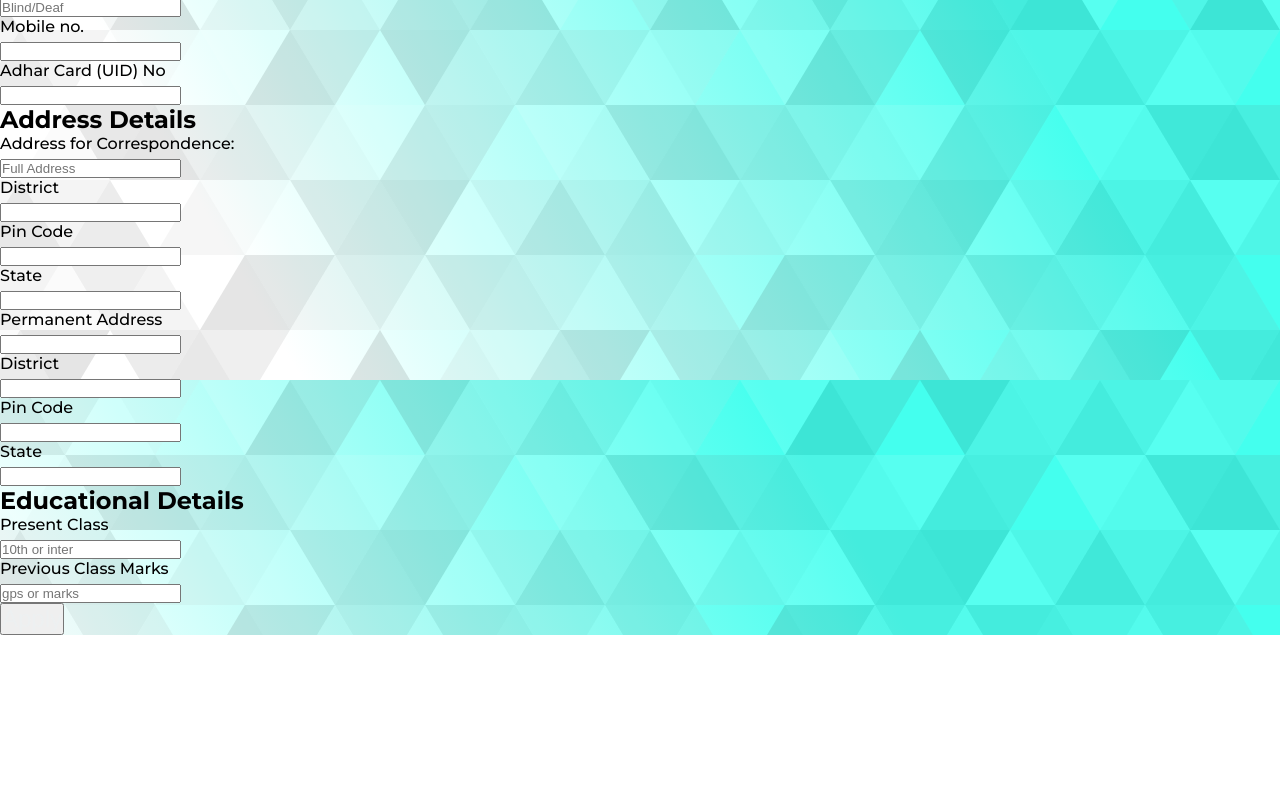
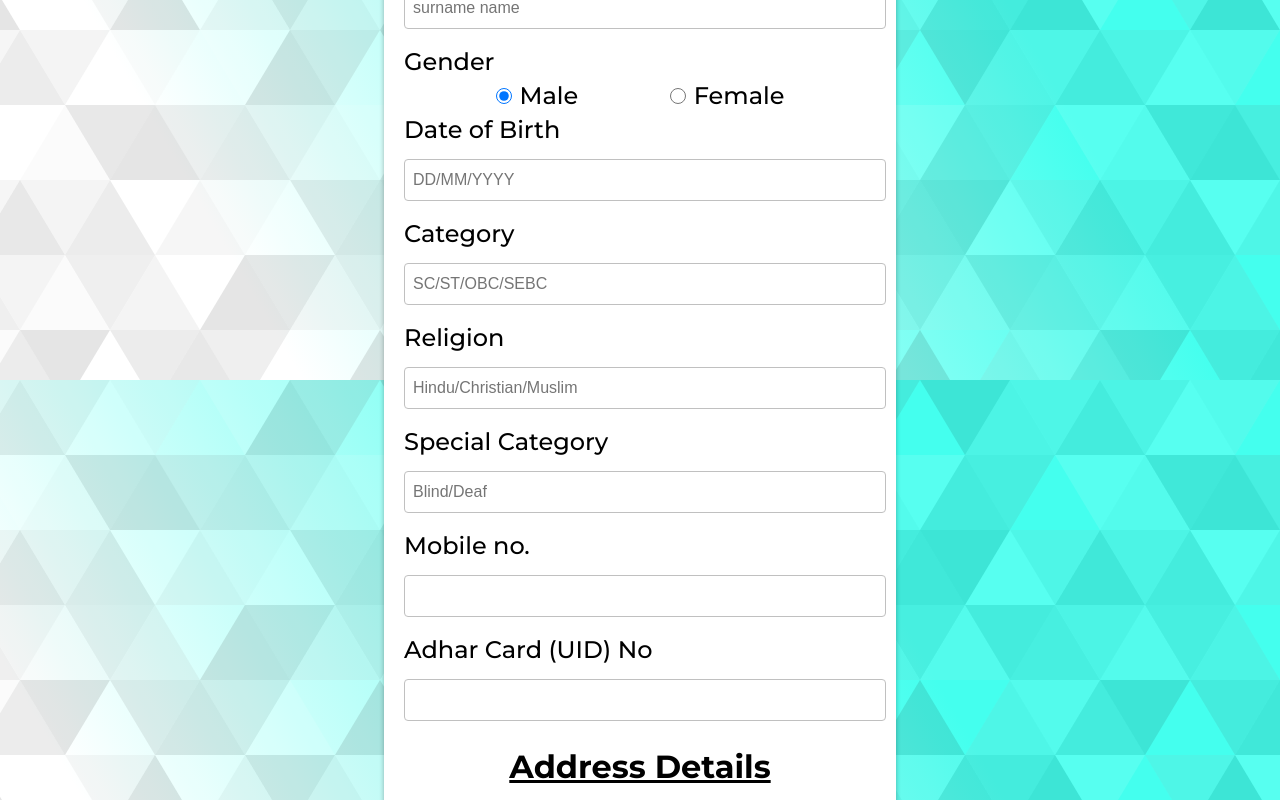
Before and after one commit to Suhas-Kalagotla/NGO-project, a React (Create React App) app in the folder client/: page /application/form in a window 1280 px wide. Shown: the part 420-1220 px from the top of the page. Before the commit the page ends 1055 px from the top, so only its background shows below. Built offline with nearby package versions, Linux system fonts and the light colour scheme; sample sign-in values are in the browser's storage.

Commit message:
private routes and form styling is done

```diff
--- a/client/src/App.js
+++ b/client/src/App.js
@@ -1,5 +1,6 @@
 import './App.css';
-import {Navbar , Login ,Register,Applications,Divs,Form} from "./components";
+import {Navbar , Login ,Register,Applications,Divs,Form
+,PrivateRoute} from "./components";
 import React,{useState,useEffect}from 'react';
 import {BrowserRouter as Router,Routes,Route} from "react-router-dom";
 import scholarship from "./images/Scholarship.webp";
@@ -25,8 +26,16 @@ function App(){
         currentForm==="login"?<Login onFormSwitch={toggleForm}/>:<Register onFormSwitch={toggleForm}/>
         }/>
         }
-        <Route path="/application" element={<Applications/>}></Route>
-        <Route path="/application/form" element ={<Form/>}/>
+        <Route path="/application" element={
+          <PrivateRoute>
+            <Applications/>
+          </PrivateRoute>
+        }></Route>
+        <Route path="/application/form" element ={
+          <PrivateRoute>
+            <Form/>
+          </PrivateRoute>
+        }/>
         <Route path="/" element={
           <>
           <Divs
--- a/client/src/components/application/Form.jsx
+++ b/client/src/components/application/Form.jsx
@@ -2,14 +2,16 @@ import react from 'react';
 import FormInput from './FormInput';
 import {useFormik} from "formik";
 import * as Yup from "yup";
-import {Formik} from "formik";
+import {Formik,Field} from "formik";
 import axios from 'axios';
+import "./form.css"
+
 
 const initialValues={
   name:"",
   fatherName:"",
   motherName:"",
-  gender:"",
+  gender:"male",
   dob:"",
   category:"",
   religion:"",
@@ -68,29 +70,48 @@ const Form =()=>{
           console.log(errors);
           return(
             <form novalidate onSubmit={handleSubmit}>
-            <h2>Basic Details</h2>
+            <h2 className="heading">Basic Details</h2>
             <FormInput label="Name" name="name" placeholder="surname name"/>
             <FormInput label="Father's Name" name="fatherName" placeholder="surname name"/>
             <FormInput label="Mother's Name" name="motherName" placeholder="surname name"/>
-            <FormInput label="Gender" name="gender" placeholder="Male or Female"/>
-            <FormInput label="Date of Birth" name="dob" placeholder="DD/MM/YYYY"/>
-            <FormInput label="Category" name="category" placeholder="SC/ST/OBC/SEBC"/>
-            <FormInput label="Religion" name="religion" placeholder="Hindu/Christian/Muslim"/>
-            <FormInput label="Special Category" name="specialCategory" placeholder="Blind/Deaf"/>
-            <FormInput label="Mobile no." name="number" placeholder=""/>
-            <FormInput label="Adhar Card (UID) No" name="adharNumber" placeholder=""/>
-            <h2>Address Details</h2>
-            <FormInput label="Address for Correspondence:" name="address" placeholder="Full Address"/>
-            <FormInput label="District" name="district" placeholder=""/>
-            <FormInput label="Pin Code" name="pincode" placeholder=""/>
-            <FormInput label="State" name="state" placeholder=""/>
-            <FormInput label="Permanent Address" name="permanentAddress" placeholder=""/>
-            <FormInput label="District" name="permanentDistrict" placeholder=""/>
-            <FormInput label="Pin Code" name="permanentPinCode" placeholder=""/>
-            <FormInput label="State" name="permanentState" placeholder=""/>
-            <h2>Educational Details</h2>
-            <FormInput label="Present Class" name="class" placeholder="10th or inter"/>
-            <FormInput label="Previous Class Marks" name="previousMarks" placeholder="gps or marks"/>
+            <div>
+            <label>Gender</label>
+            <div className="options">
+            <label>
+            <input
+            defaultChecked = {initialValues.gender==="male"}
+            type="radio"
+            name="gender"
+            className="gender"
+            value="male"/>Male
+            </label>
+            <label>
+            <input
+            type="radio"
+            name="gender"
+            className="gender"
+            value="female"/>Female
+            </label>
+            </div>
+            </div>
+            <FormInput label="Date of Birth" name="dob" type="text" placeholder="DD/MM/YYYY"/>
+            <FormInput label="Category" name="category" type="text" placeholder="SC/ST/OBC/SEBC"/>
+            <FormInput label="Religion" name="religion" type="text" placeholder="Hindu/Christian/Muslim"/>
+            <FormInput label="Special Category" name="specialCategory" type="text" placeholder="Blind/Deaf"/>
+            <FormInput label="Mobile no." name="number" type="number" placeholder=""/>
+            <FormInput label="Adhar Card (UID) No" name="adharNumber" type="number" placeholder=""/>
+            <h2 className="heading">Address Details</h2>
+            <FormInput label="Address for Correspondence:" name="address" type="text" placeholder="Full Address"/>
+            <FormInput label="District" name="district" type="text" placeholder=""/>
+            <FormInput label="Pin Code" name="pincode" type="text" placeholder=""/>
+            <FormInput label="State" name="state" type="text" placeholder=""/>
+            <FormInput label="Permanent Address" name="permanentAddress" type="text" placeholder=""/>
+            <FormInput label="District" name="permanentDistrict" type="text" placeholder=""/>
+            <FormInput label="Pin Code" name="permanentPinCode" type="text" placeholder=""/>
+            <FormInput label="State" name="permanentState" type="text" placeholder=""/>
+            <h2 className="heading">Educational Details</h2>
+            <FormInput label="Present Class" name="class" type="text" placeholder="10th or inter"/>
+            <FormInput label="Previous Class Marks" name="previousMarks" type="text" placeholder="gps or marks"/>
             <button type="submit">Apply</button>
           </form>
           )
--- a/client/src/components/application/FormInput.jsx
+++ b/client/src/components/application/FormInput.jsx
@@ -1,20 +1,22 @@
 import react from 'react'
 import {useField} from 'formik'
-
-const FormInput =({label,name,placeholder})=>{
+import "./input.css"
+const FormInput =({label,name,placeholder,type})=>{
   const [field,meta] = useField(name);
   const isError = Boolean(meta.touched && meta.error);
   return(
     <div className ="input-block">
       <label htmlFor={name} className="input-label">{label}</label>
       <input
+      type={type}
+      className={`${isError && "fail"}`}
       autoComplete="off"
       name={name}
       id={name}
       placeholder={placeholder}
       {...field}
       />
-      <p>{isError && meta.error}</p>
+      <p className={`${isError && "fail-text"}`}>{isError && meta.error}</p>
     </div>
   )
 }
--- /dev/null
+++ b/client/src/components/application/form.css
@@ -0,0 +1,53 @@
+form {
+  margin: auto;
+  margin-top:1rem;
+  width: 40%;
+  display: flex;
+  flex-direction: column;
+  justify-content: center;
+  max-width: 90%;
+  height: 90%;
+  padding: 20px;
+  background: #fff;
+  border-radius: 4px;
+  box-sizing: border-box;
+  box-shadow: 0 2px 5px rgba(0, 0, 0, 0.3);
+  font-size:1.5rem;
+}
+
+.heading {
+  margin: auto;
+  margin-top: 0.5rem;
+  margin-bottom: 1rem;
+  text-decoration: underline;
+  font-size:2rem;
+}
+
+.options {
+  display: flex;
+  flex-direction: row;
+  justify-content: space-evenly;
+  align-items: center;
+}
+
+.gender {
+  width: 1rem;
+  height: 1rem;
+  margin-right:0.5rem;
+}
+
+form>button {
+  margin-left: 50%;
+  transform: translate(-50%);
+  width: 8rem;
+  height: 2.5rem;
+  border: none;
+  outline: none;
+  background: rgba(0,136,169);
+  cursor: pointer;
+  font-size: 1.5rem;
+  text-transform: uppercase;
+  color: #fff;
+  border-radius: 4px;
+  transition: .3s;
+}
--- /dev/null
+++ b/client/src/components/application/input.css
@@ -0,0 +1,22 @@
+
+.input-block > input{
+  width: 100%;
+  height: 40px;
+  background: #fff;
+  border-radius: 4px;
+  border: 1px solid silver;
+  margin: 10px 0 18px 0;
+  padding-left: 0.5rem;
+  align-items: center;
+  font-size:1rem;
+}
+.input-block .fail{
+  border:2px solid;
+  border-color:var(--color-error-input);
+}
+.fail-text{
+  padding:0;
+  margin-bottom:0.5rem;
+  color:var(--color-error-input);
+  font-size:1rem;
+}
--- a/client/src/components/index.js
+++ b/client/src/components/index.js
@@ -4,3 +4,4 @@ export {default as Register} from "./register/Register";
 export {default as Divs} from "./divs/Divs.jsx";
 export {default as Applications} from "./application/Index";
 export {default as Form} from "./application/Form";
+export {default as PrivateRoute} from "./privateRoute/PrivateRoute";
--- a/client/src/components/login/Login.jsx
+++ b/client/src/components/login/Login.jsx
@@ -7,10 +7,12 @@ import {useNavigate} from "react-router-dom";
 const Login =({onFormSwitch}) =>{
   const [email,setEmail] = useState('');
   const [pass,setPass] = useState('');
+  const [errors,setErrors] =useState( );
   const navigate = useNavigate();
 
   const handleSubmit =async (e)=>{
     e.preventDefault();
+    try{
       const response = await axios.post(`${url}/auth/login`,{
         email,
         pass
@@ -18,6 +20,11 @@ const Login =({onFormSwitch}) =>{
       localStorage.setItem("token",response.data.token);
       localStorage.setItem("user",JSON.stringify(response.data.user));
       navigate("/");
+    }catch(err){
+      const msg = err.response.data.msg;
+      setErrors(msg);
+    }
+
   }
 
   return(
@@ -28,6 +35,7 @@ const Login =({onFormSwitch}) =>{
       <input value ={email} onChange={(e)=>setEmail(e.target.value)} type="email" placeholder="youremail@gmail.com"id="email"name="email"/>
       <label htmlFor="password">Password</label>
       <input value = {pass} onChange={(e)=>setPass(e.target.value)} type="password" placeholder="****"id="password"name="password"/>
+      <p className="error">{errors && errors}</p>
       <button className="">Log In</button>
     </form>
       <p>Don't have an acccount? <a onClick={()=>onFormSwitch('register')}>Register here</a></p>
--- a/client/src/components/login/login.css
+++ b/client/src/components/login/login.css
@@ -63,3 +63,8 @@
   text-decoration: underline;
   font-size: 1rem;
 }
+
+.error{
+  font-size:1rem;
+  color:red;
+}
--- /dev/null
+++ b/client/src/components/privateRoute/PrivateRoute.jsx
@@ -0,0 +1,9 @@
+import react from 'react'
+import {Navigate} from 'react-router-dom';
+
+const PrivateRoute=({children})=>{
+  const token = localStorage.getItem("token")
+  return token!==null ? children : <Navigate to="/login"/>;
+}
+
+export default PrivateRoute;
```
Also changed, not shown: client/src/index.css (+6 -4 lines), 1 other file (tests, documents, lock files or other folders). Lines whose indentation alone changed are shown as unchanged.
